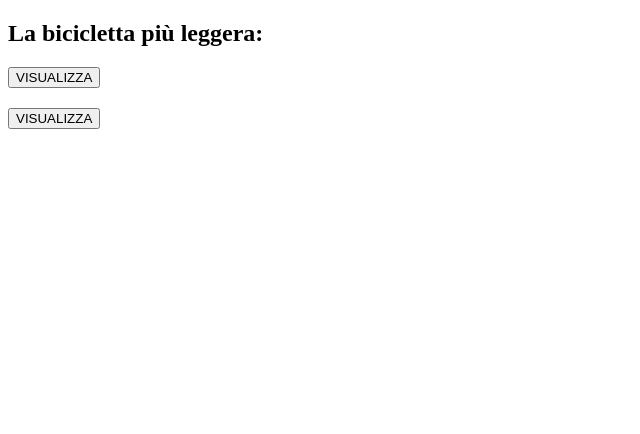
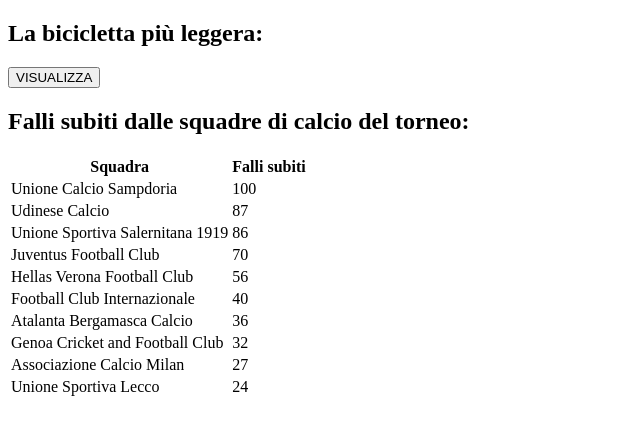
Before and after one commit to StefanoDeCapitani/js-snack-es6, a plain HTML site: page index.html in a window 1280 px wide. Shown: the whole page, without its empty margins (0-640 px from the left). Drawn offline with Linux system fonts and the light colour scheme.

Commit message:
Football Teams snack done

```diff
--- a/index.html
+++ b/index.html
@@ -13,8 +13,16 @@
         <button class="btn--lightest-bike">VISUALIZZA</button>
       </section>
       <section>
-        <h2></h2>
-        <button class="btn--lightest-bike">VISUALIZZA</button>
+        <h2>Falli subiti dalle squadre di calcio del torneo:</h2>
+        <table class="teams-table">
+          <thead>
+            <tr>
+              <th>Squadra</th>
+              <th>Falli subiti</th>
+            </tr>
+          </thead>
+          <tbody class="teams-table__body"></tbody>
+        </table>
       </section>
     </main>
     <script src="js/bicycles.js"></script>
--- a/js/teams.js
+++ b/js/teams.js
@@ -86,3 +86,28 @@
     foulsSuffered,
   });
 }
+
+footballTeamsFoulsSuffered.sort((a, b) => b.foulsSuffered - a.foulsSuffered);
+
+const teamsTableBody = document.querySelector(".teams-table__body");
+
+function displayFoulsSufferedTable() {
+  for (let i = 0; i < footballTeamsFoulsSuffered.length; i++) {
+    const teamFoulsSuffered = footballTeamsFoulsSuffered[i];
+    displaySingleTeamFoulsSuffered(teamFoulsSuffered);
+  }
+}
+
+function displaySingleTeamFoulsSuffered(team) {
+  let tr = document.createElement("tr");
+  let tdTeam = document.createElement("td");
+  let tdFouls = document.createElement("td");
+
+  tdTeam.textContent = team.name;
+  tdFouls.textContent = team.foulsSuffered;
+  tr.append(tdTeam);
+  tr.append(tdFouls);
+  teamsTableBody.append(tr);
+}
+
+displayFoulsSufferedTable();
```
